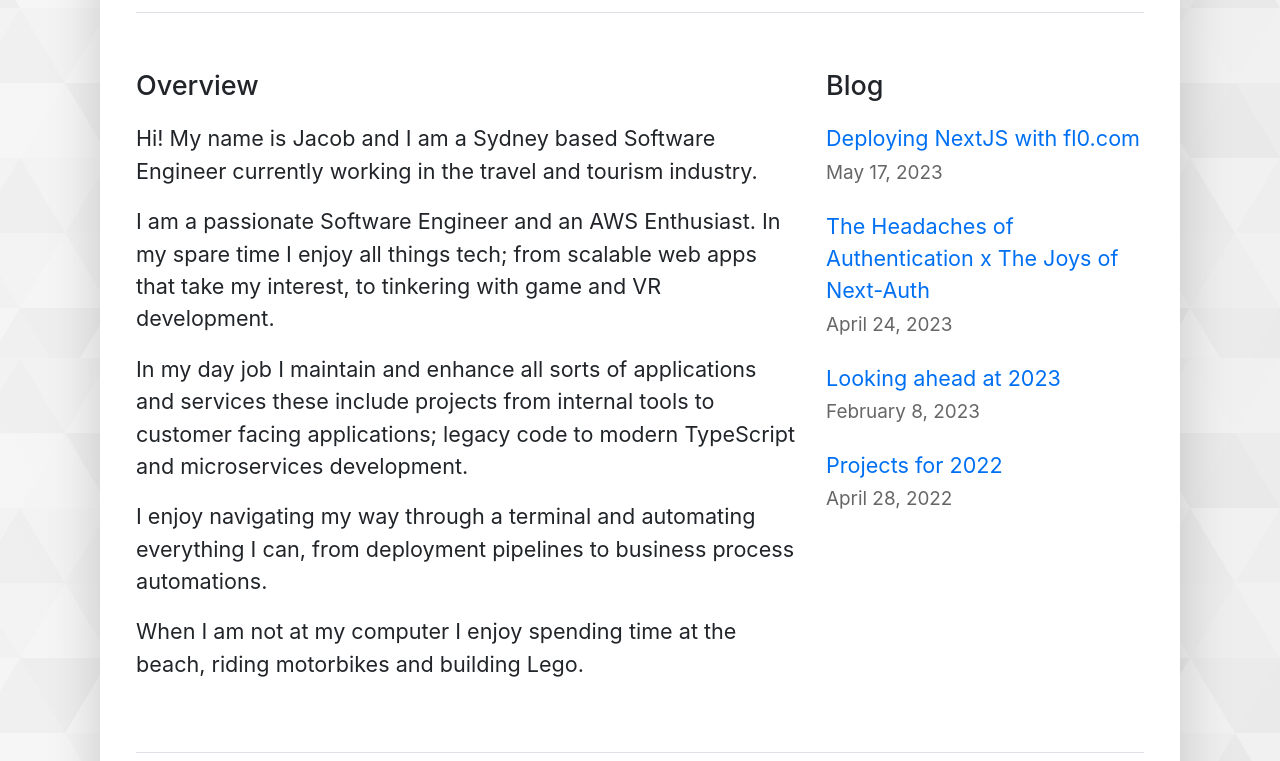
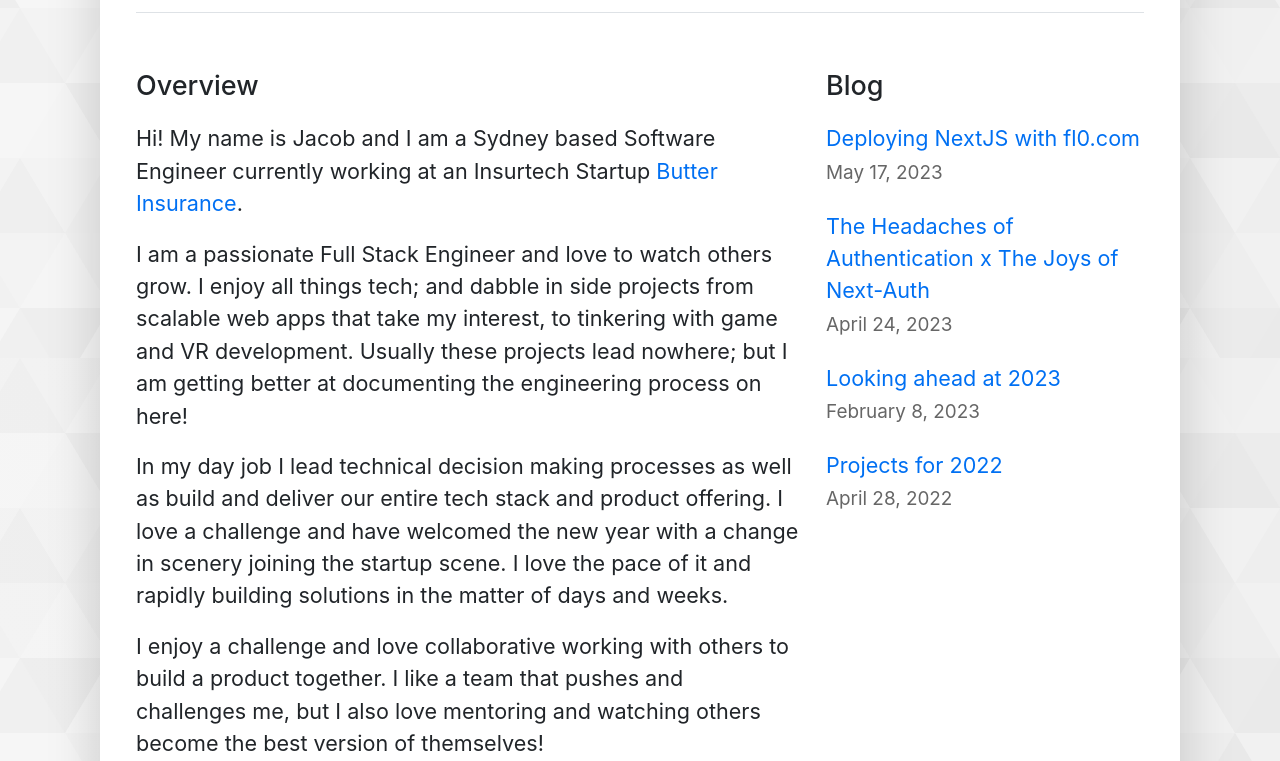
Before and after one commit to JTy3/jacobtye-link, a Next.js app: page / in a window 1280 px wide. Shown: the part 496-1257 px from the top of the page. Built offline with nearby package versions, Linux system fonts and the light colour scheme; no server answers.

Commit message:
Chore: Update front page copy

```diff
--- a/pages/index.js
+++ b/pages/index.js
@@ -5,7 +5,7 @@ import { getSortedPostsData } from "../lib/posts";
 import Link from "next/link";
 import Date from "../components/date";
 
-export async function getStaticProps() {
+export async function getStaticProps () {
   const allPostsData = getSortedPostsData();
   return {
     props: {
@@ -14,7 +14,7 @@ export async function getStaticProps() {
   };
 }
 
-export default function Home({ allPostsData }) {
+export default function Home ({ allPostsData }) {
   return (
     <Layout home>
       <Head>
@@ -26,23 +26,21 @@ export default function Home({ allPostsData }) {
             <h2 className={`${utilStyles.headingLg} mt-0`}>Overview</h2>
             <p>
               Hi! My name is Jacob and I am a Sydney based Software Engineer
-              currently working in the travel and tourism industry.
+              currently working at an Insurtech Startup <Link href={`butterinsurance.com.au`}>Butter Insurance</Link>.
             </p>
             <p>
-              I am a passionate Software Engineer and an AWS Enthusiast. In my
-              spare time I enjoy all things tech; from scalable web apps that
-              take my interest, to tinkering with game and VR development.
+              I am a passionate Full Stack Engineer and love to watch others grow. I enjoy all things tech; and dabble in side projects
+              from scalable web apps that take my interest, to tinkering with game and VR development. Usually these projects lead nowhere;
+              but I am getting better at documenting the engineering process on here!
             </p>
             <p>
-              In my day job I maintain and enhance all sorts of applications and
-              services these include projects from internal tools to customer
-              facing applications; legacy code to modern TypeScript and
-              microservices development.
+              In my day job I lead technical decision making processes as well as build and deliver our entire tech stack and product offering.
+              I love a challenge and have welcomed the new year with a change in scenery joining the startup scene.
+              I love the pace of it and rapidly building solutions in the matter of days and weeks.
             </p>
             <p>
-              I enjoy navigating my way through a terminal and automating
-              everything I can, from deployment pipelines to business process
-              automations.
+              I enjoy a challenge and love collaborative working with others to build a product together.
+              I like a team that pushes and challenges me, but I also love mentoring and watching others become the best version of themselves!
             </p>
             <p>
               When I am not at my computer I enjoy spending time at the beach,
```
